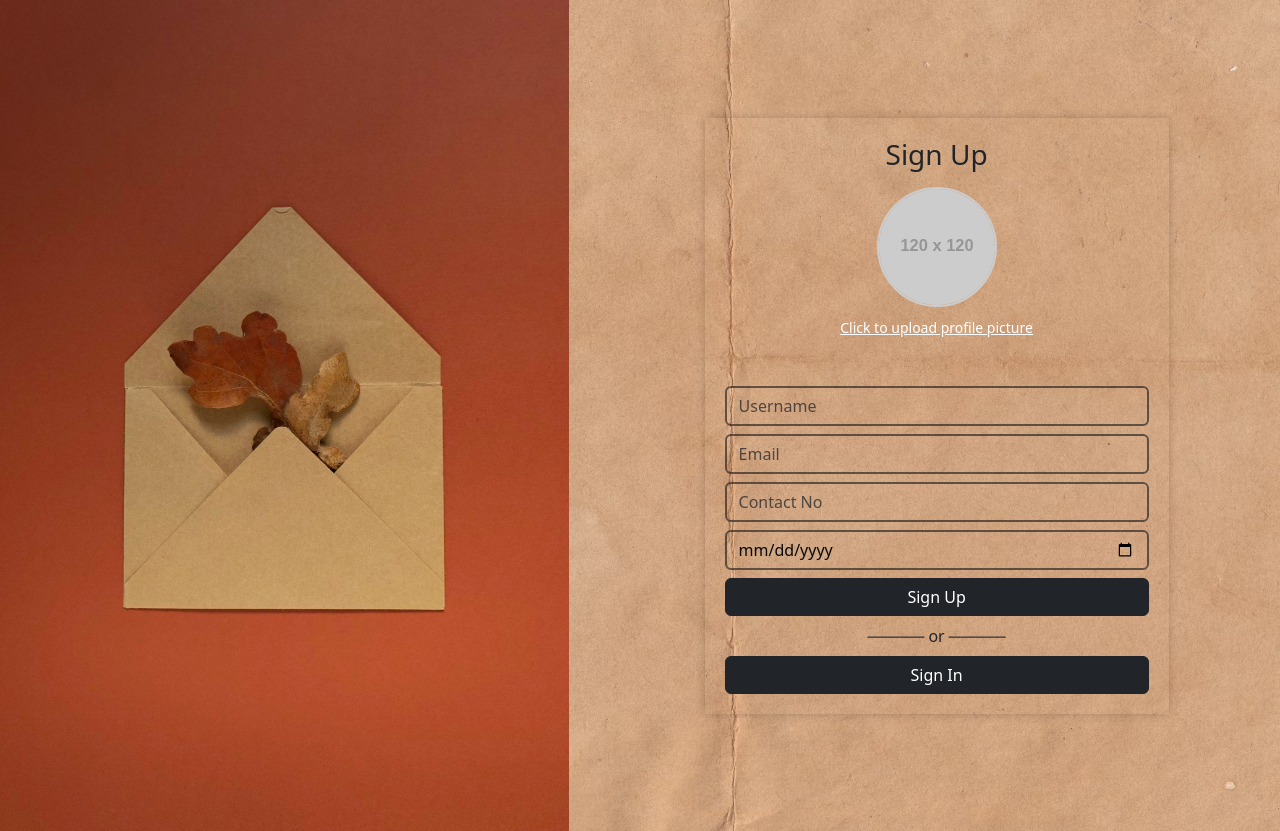
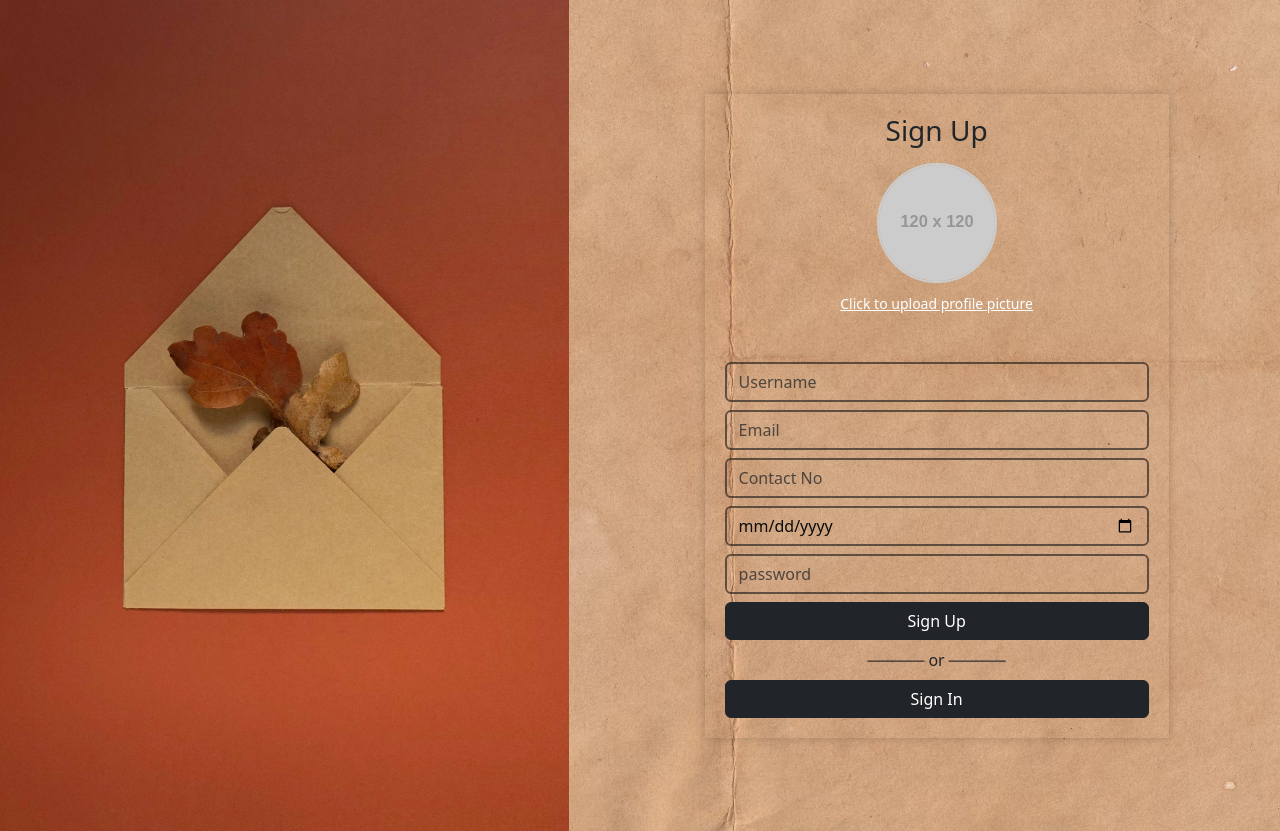
Before and after one commit to ShatakshiN/babble-25, a website: page frontend/views/signup.html in a window 1280 px wide. Drawn offline with nearby package versions, Linux system fonts and the light colour scheme; placeholder pictures from the web are drawn by us.

Commit message:
sign up modify

```diff
--- a/frontend/css/signup.css
+++ b/frontend/css/signup.css
@@ -10,6 +10,7 @@
     /* Left-aligned image */
     .left-aligned-img {
             max-width: 100%;
+            filter: saturate(1);
             height: 22cm;
             display: block;
             margin-left: -12px;
--- a/frontend/views/signup.html
+++ b/frontend/views/signup.html
@@ -45,6 +45,9 @@
                         <div class="mb-2">
                             <input type="date" class="form-control" required>
                         </div>
+                        <div class="mb-2">
+                            <input type="password" class="form-control" placeholder="password" required>
+                        </div>
                         <button type="submit" class="btn btn-dark w-100">Sign Up</button>
                     </form>
 
```
